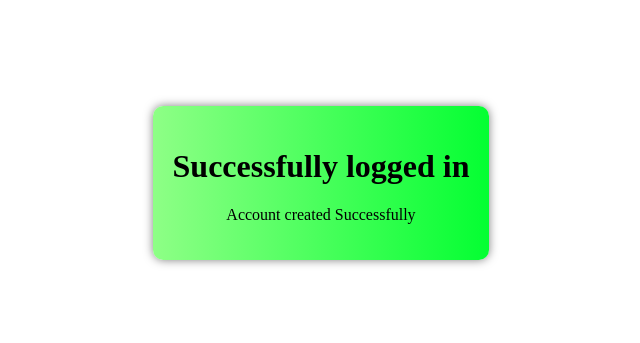
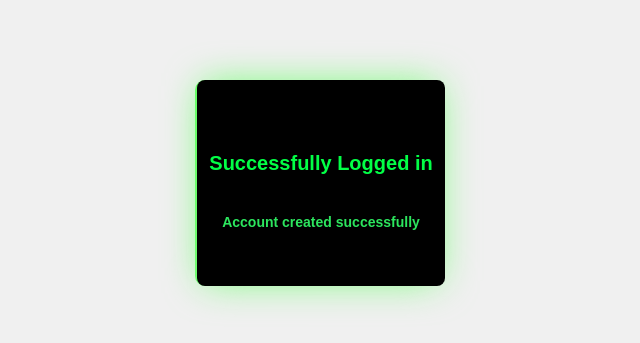
Before and after one commit to RohanthBaipilla/Registration-Form, a website: page public/home.html in a window 1280 px wide. Shown: the part 217-560 px from the top of the page, without its empty margins (319-959 px from the left). Drawn offline with Linux system fonts and the light colour scheme.

Commit message:
Update home.html

```diff
--- a/public/home.html
+++ b/public/home.html
@@ -1,38 +1,89 @@
-<!-- home.html -->
+
 <!DOCTYPE html>
 <html lang="en">
 <head>
   <meta charset="UTF-8">
   <meta name="viewport" content="width=device-width, initial-scale=1.0">
-    <title>Home</title>
+  <link rel="stylesheet" type="text/css" href="style.css">
   <style>
-        body {
-            margin: 0;
-            padding: 0;
+    .card-container {
       display: flex;
+      justify-content: center;
       align-items: center;
-            justify-content: center;
-            height: 100vh;
-            background-color: #fff; /* Set the background color to white */
+      height: 100vh; /* Adjust this if needed */
     }
 
-        .container {
-            text-align: center;
-            color: #fff; /* Text color */
-            padding: 20px;
-            border-radius: 10px; /* Optional: Add border-radius for rounded corners */
-            background: linear-gradient(to right, #8eff86, rgb(4, 255, 50)); /* Adjust gradient colors as needed */
-            box-shadow: 0 0 10px rgba(0, 0, 0, 0.5); /* Optional: Add a box shadow for a nice effect */
+    .card {
+      position: relative;
+      min-width: 190px; /* Minimum width */
+      max-width: 400px; /* Maximum width */
+      background-color: #000;
+      display: flex;
+      flex-direction: column;
+      justify-content: end;
+      padding: 12px;
+      gap: 12px;
+      border-radius: 8px;
+      cursor: pointer;
+      color: white;
+      transition: all 0.3s ease; /* Added transition for smooth resizing */
     }
+
+    .card::before {
+      content: '';
+      position: absolute;
+      inset: 0;
+      left: -5px;
+      margin: auto;
+      width: 100%; /* Full width */
+      height: 100%;
+      border-radius: 10px;
+      background: linear-gradient(-45deg, #7cfd7c 0%, #67ff67 100%);
+      z-index: -10;
+      pointer-events: none;
+      transition: all 0.6s cubic-bezier(0.175, 0.885, 0.32, 1.275);
+    }
+
+    .card::after {
+      content: "";
+      z-index: -1;
+      position: absolute;
+      inset: 0;
+      background: linear-gradient(-45deg, #7cfd7c 0%, #67ff67 100%);
+      transform: translate3d(0, 0, 0) scale(0.95);
+      filter: blur(20px);
+    }
+
+    .heading {
+      font-size: 20px;
+      color: #02ff46;
+      font-weight: 700;
+    }
+
+    .card p:not(.heading) {
+      font-size: 14px;
+    }
+
+    .card p:last-child {
+      color: #2ce65e;
+      font-weight: 600;
+    }
+
+
   </style>
 </head>
 <body>
-    <div class="container">
-        <font color="black">
-            <h1>Successfully logged in</h1>
-            <p>Account created Successfully</p>
-        </font>
-        <!-- Your other content here -->
+  <div class="card-container">
+    <div class="card">
+      <h1 class="heading">
+        <br>
+        &nbsp;&nbsp;&nbsp;&nbsp;&nbsp;&nbsp;
+        &nbsp;&nbsp;&nbsp;&nbsp;&nbsp;&nbsp;<center>Successfully Logged in</center>
+      </h1>
+
+        <center><p>Account created successfully</p></center>
+        <br>
+    </div>
   </div>
 </body>
 </html>
```
Lines whose indentation alone changed are shown as unchanged.
